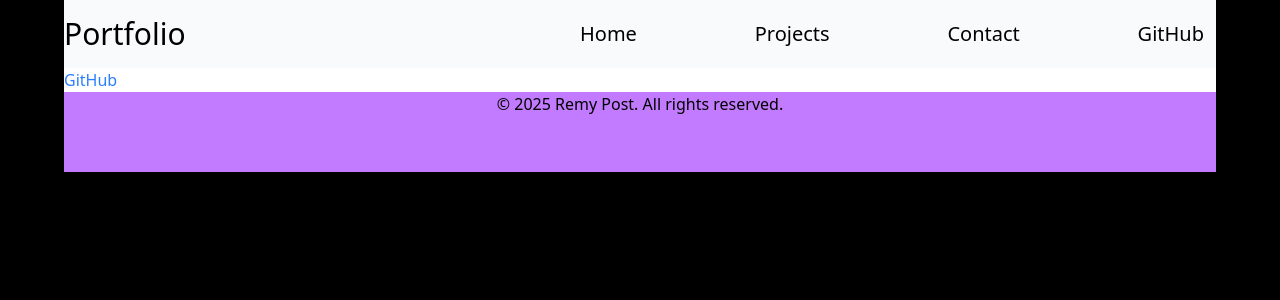
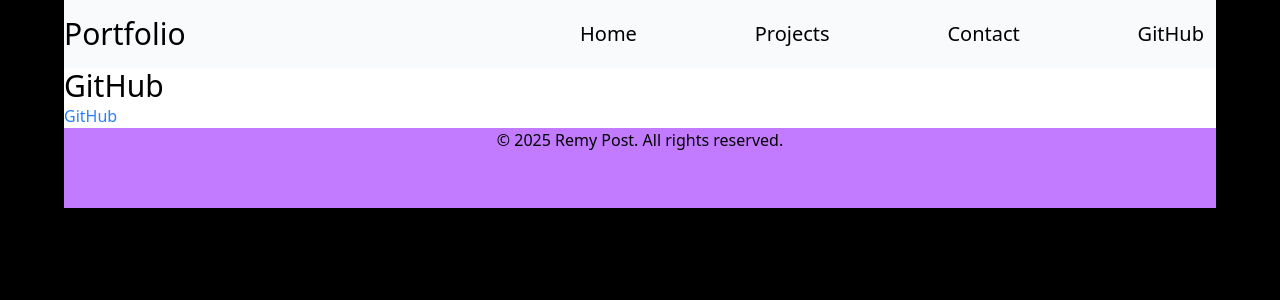
Before and after one commit to Remy-Post/portfolio, a React (Vite) app in the folder portfolio-project/: page /contacts/github in a window 1280 px wide. Shown: the top 300 px of the page. Built offline with nearby package versions, Linux system fonts and the light colour scheme.

Commit message:
Enhanced GitHub component by adding a title section and improving layout structure.

```diff
--- a/portfolio-project/src/GitHub.jsx
+++ b/portfolio-project/src/GitHub.jsx
@@ -1,5 +1,10 @@
 export default function GitHub() {
-  return <a
-      className="hover:underline text-blue-500"
-      href="https://github.com/Remy-Post" target="_blank">GitHub</a>;
+  return (
+      <>
+          <div>
+            <h1 className="text-3xl">GitHub</h1>
+          </div>
+          <a className="hover:underline text-blue-500" href="https://github.com/Remy-Post" target="_blank">GitHub</a>
+      </>);
+
 }
```
